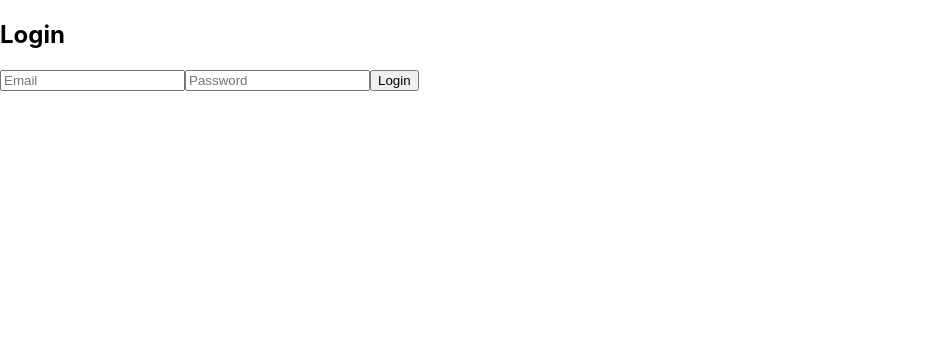
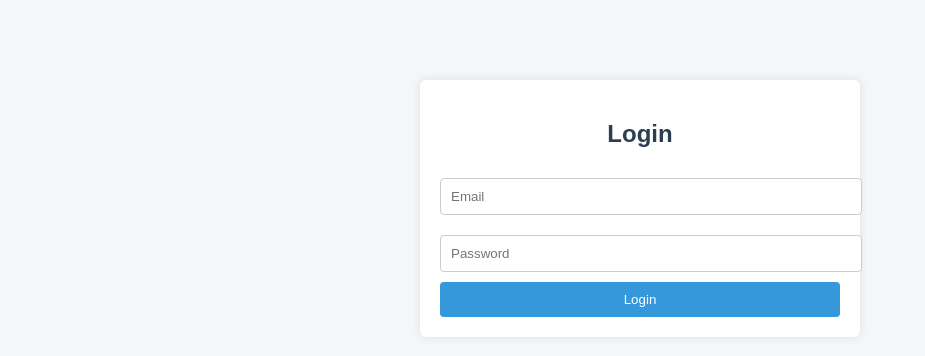
Before and after one commit to Pallavi777Dheeman/smartcity-frontend, a React (Create React App) app: page / in a window 1280 px wide. Shown: the top 356 px of the page, without its empty margins (0-925 px from the left). Built offline with nearby package versions, Linux system fonts and the light colour scheme.

Commit message:
UI update and final frontend

```diff
--- a/src/index.css
+++ b/src/index.css
@@ -1,13 +1,48 @@
 body {
   margin: 0;
-  font-family: -apple-system, BlinkMacSystemFont, 'Segoe UI', 'Roboto', 'Oxygen',
-    'Ubuntu', 'Cantarell', 'Fira Sans', 'Droid Sans', 'Helvetica Neue',
-    sans-serif;
-  -webkit-font-smoothing: antialiased;
-  -moz-osx-font-smoothing: grayscale;
+  font-family: Arial, Helvetica, sans-serif;
+  background-color: #f4f6f8;
 }
 
-code {
-  font-family: source-code-pro, Menlo, Monaco, Consolas, 'Courier New',
-    monospace;
+.container {
+  max-width: 400px;
+  margin: 80px auto;
+  padding: 20px;
+  background: white;
+  border-radius: 6px;
+  box-shadow: 0 0 10px rgba(0,0,0,0.1);
 }
+
+h2 {
+  text-align: center;
+  color: #2c3e50;
+}
+
+input {
+  width: 100%;
+  padding: 10px;
+  margin: 10px 0;
+  border-radius: 4px;
+  border: 1px solid #ccc;
+}
+
+button {
+  width: 100%;
+  padding: 10px;
+  background-color: #3498db;
+  color: white;
+  border: none;
+  border-radius: 4px;
+  cursor: pointer;
+}
+
+button:hover {
+  background-color: #2980b9;
+}
+
+.card {
+  background: #ffffff;
+  padding: 15px;
+  margin: 10px 0;
+  border-left: 5px solid #3498db;
+}
--- a/src/pages/CreateRequest.js
+++ b/src/pages/CreateRequest.js
@@ -7,14 +7,20 @@ function CreateRequest() {
 
   const submit = async () => {
     await API.post("/request", { wasteType, location });
-    alert("Request Created");
+    alert("Request created");
   };
 
   return (
-    <div>
+    <div className="container">
       <h2>Create Request</h2>
-      <input placeholder="Waste Type" onChange={e=>setWasteType(e.target.value)} />
-      <input placeholder="Location" onChange={e=>setLocation(e.target.value)} />
+      <input
+        placeholder="Waste Type"
+        onChange={(e) => setWasteType(e.target.value)}
+      />
+      <input
+        placeholder="Location"
+        onChange={(e) => setLocation(e.target.value)}
+      />
       <button onClick={submit}>Submit</button>
     </div>
   );
--- a/src/pages/Login.js
+++ b/src/pages/Login.js
@@ -12,23 +12,12 @@ function Login() {
   };
 
   return (
-    <div>
-      <h2>Login</h2>
-
-      <input
-        placeholder="Email"
-        onChange={(e) => setEmail(e.target.value)}
-      />
-
-      <input
-        type="password"
-        placeholder="Password"
-        onChange={(e) => setPassword(e.target.value)}
-      />
-
-      <button onClick={login}>Login</button>
-    </div>
-  );
+  <div className="container">
+    <h2>Login</h2>
+    <input placeholder="Email" onChange={e=>setEmail(e.target.value)} />
+    <input type="password" placeholder="Password" onChange={e=>setPassword(e.target.value)} />
+    <button onClick={login}>Login</button>
+  </div>
+);
 }
-
 export default Login;
--- a/src/pages/Register.js
+++ b/src/pages/Register.js
@@ -12,12 +12,14 @@ function Register() {
   };
 
   return (
-    <div>
+    <div className="container">
       <h2>Register</h2>
-
-      <input onChange={(e)=>setEmail(e.target.value)} placeholder="Email" />
-      <input type="password" onChange={(e)=>setPassword(e.target.value)} placeholder="Password" />
-
+      <input placeholder="Email" onChange={(e) => setEmail(e.target.value)} />
+      <input
+        type="password"
+        placeholder="Password"
+        onChange={(e) => setPassword(e.target.value)}
+      />
       <button onClick={register}>Register</button>
     </div>
   );
```
